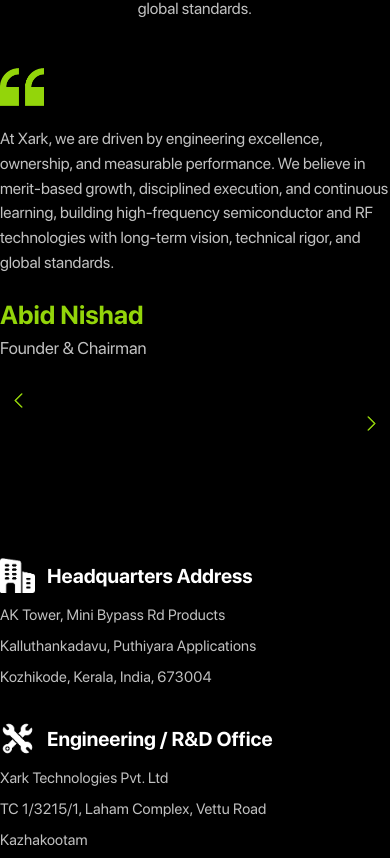
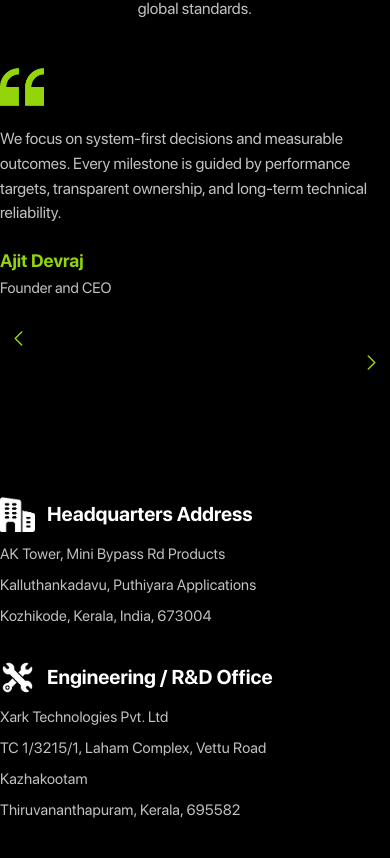
Before and after one commit to Fenar7/Xark_Tech_Web, a Next.js app: page /about-xark in a window 390 px wide. Shown: the part 5915-6773 px from the top of the page. Built offline with nearby package versions, Linux system fonts and the light colour scheme.

Commit message:
about page ok

```diff
--- a/app/components/about/TestimonialSection/TestimonialSection.tsx
+++ b/app/components/about/TestimonialSection/TestimonialSection.tsx
@@ -1,6 +1,7 @@
-"use client"
-import React, { useState } from 'react';
+"use client";
+import React, { useEffect, useRef, useState } from 'react';
 import Image from 'next/image';
+import { gsap } from 'gsap';
 import SectionHeader from '../../ui/SectionHeader/SectionHeader';
 import './style.scss';
 
@@ -28,9 +29,60 @@
     },
 ];
 
+const cultureIntro =
+    'At Xark, we are driven by engineering excellence, ownership, and measurable performance. We believe in merit-based growth, disciplined execution, and continuous learning, building high-frequency semiconductor and RF technologies with long-term vision, technical rigor, and global standards.';
+
 const TestimonialSection = () => {
     const [activeIndex, setActiveIndex] = useState(0);
+    const [isPaused, setIsPaused] = useState(false);
     const active = testimonials[activeIndex];
+    const quoteIconRef = useRef<HTMLImageElement | null>(null);
+    const quoteTextRef = useRef<HTMLParagraphElement | null>(null);
+    const authorRef = useRef<HTMLDivElement | null>(null);
+
+    useEffect(() => {
+        const icon = quoteIconRef.current;
+        const quote = quoteTextRef.current;
+        const author = authorRef.current;
+
+        if (!icon || !quote || !author) return;
+
+        const timeline = gsap.timeline();
+        timeline
+            .fromTo(
+                icon,
+                { autoAlpha: 0, y: 10, scale: 0.92 },
+                { autoAlpha: 1, y: 0, scale: 1, duration: 0.36, ease: 'power3.out' }
+            )
+            .fromTo(
+                quote,
+                { autoAlpha: 0, y: 14 },
+                { autoAlpha: 1, y: 0, duration: 0.44, ease: 'power3.out' },
+                0.06
+            )
+            .fromTo(
+                author,
+                { autoAlpha: 0, y: 10 },
+                { autoAlpha: 1, y: 0, duration: 0.36, ease: 'power3.out' },
+                0.14
+            );
+
+        return () => {
+            timeline.kill();
+        };
+    }, [activeIndex]);
+
+    useEffect(() => {
+        if (isPaused) return;
+
+        const intervalId = window.setInterval(() => {
+            setActiveIndex((prev) => (prev + 1) % testimonials.length);
+        }, 5200);
+
+        return () => {
+            window.clearInterval(intervalId);
+        };
+    }, [isPaused]);
 
     const handlePrev = () => {
         setActiveIndex((prev) => (prev === 0 ? testimonials.length - 1 : prev - 1));
@@ -49,11 +101,17 @@
                             Xark <span>Culture</span>
                         </>
                     }
-                    description={active.quote}
+                    description={cultureIntro}
                     alignment="center"
                 />
 
-                <div className="testimonial-slider">
+                <div
+                    className="testimonial-slider"
+                    onMouseEnter={() => setIsPaused(true)}
+                    onMouseLeave={() => setIsPaused(false)}
+                    onTouchStart={() => setIsPaused(true)}
+                    onTouchEnd={() => setIsPaused(false)}
+                >
                     <button
                         type="button"
                         className="testimonial-arrow testimonial-arrow--left"
@@ -75,13 +133,16 @@
                             alt=""
                             width={66}
                             height={53}
+                            ref={quoteIconRef}
                             className="testimonial-card__quote-icon"
                             aria-hidden="true"
                         />
 
-                        <p className="testimonial-card__quote">{active.quote}</p>
+                        <p className="testimonial-card__quote" ref={quoteTextRef}>
+                            {active.quote}
+                        </p>
 
-                        <div className="testimonial-card__author">
+                        <div className="testimonial-card__author" ref={authorRef}>
                             <h6>{active.name}</h6>
                             <p>{active.role}</p>
                         </div>
--- a/app/components/about/TestimonialSection/style.scss
+++ b/app/components/about/TestimonialSection/style.scss
@@ -88,7 +88,7 @@
         margin: 0 0 0.5rem;
         color: $cta-green;
         font-family: $font-sf-pro;
-        font-size: 3rem;
+        font-size: 1.5rem;
         font-style: normal;
         font-weight: 700;
         line-height: normal;
@@ -98,7 +98,7 @@
         margin: 0;
         color: $light-grey;
         font-family: $font-sf-pro;
-        font-size: 2.0625rem;
+        font-size: 1.125rem;
         font-style: normal;
         font-weight: 300;
         line-height: normal;
@@ -118,11 +118,11 @@
         margin-top: 3rem;
 
         h6 {
-            font-size: 2.5rem;
+            font-size: 1.375rem;
         }
 
         p {
-            font-size: 1.75rem;
+            font-size: 1.0625rem;
         }
     }
 }
@@ -165,11 +165,11 @@
         margin-top: 2rem;
 
         h6 {
-            font-size: 2rem;
+            font-size: 1.25rem;
         }
 
         p {
-            font-size: 1.25rem;
+            font-size: 1rem;
         }
     }
 
@@ -220,11 +220,11 @@
         margin-top: 1.5rem;
 
         h6 {
-            font-size: 1.625rem;
+            font-size: 1.125rem;
         }
 
         p {
-            font-size: 1.0625rem;
+            font-size: 0.9375rem;
         }
     }
 }
--- /dev/null
+++ b/app/products/page.tsx
@@ -0,0 +1,11 @@
+import React from 'react'
+
+const page = () => {
+  return (
+    <div>
+
+    </div>
+  )
+}
+
+export default page
```
Also changed, not shown: app/products/style.scss (added).
